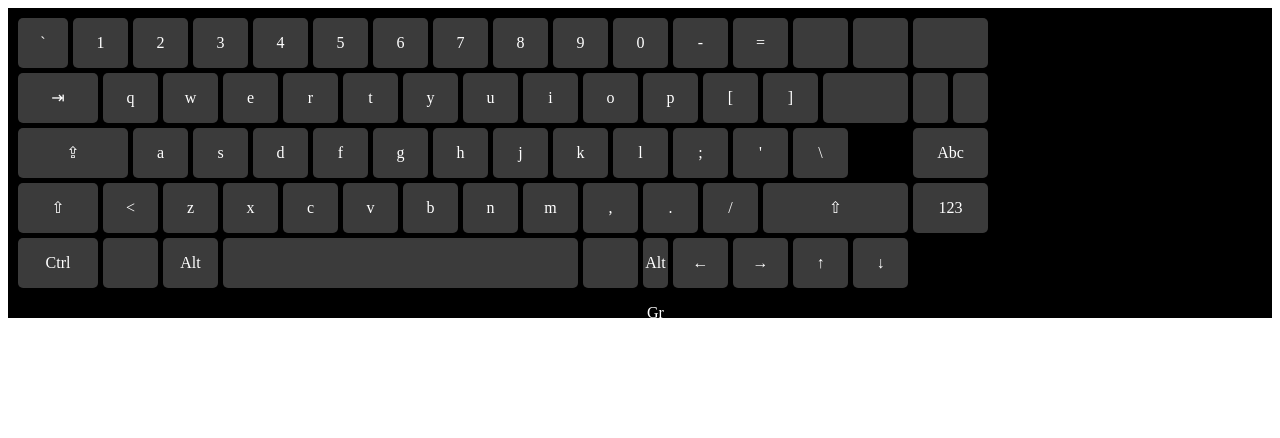
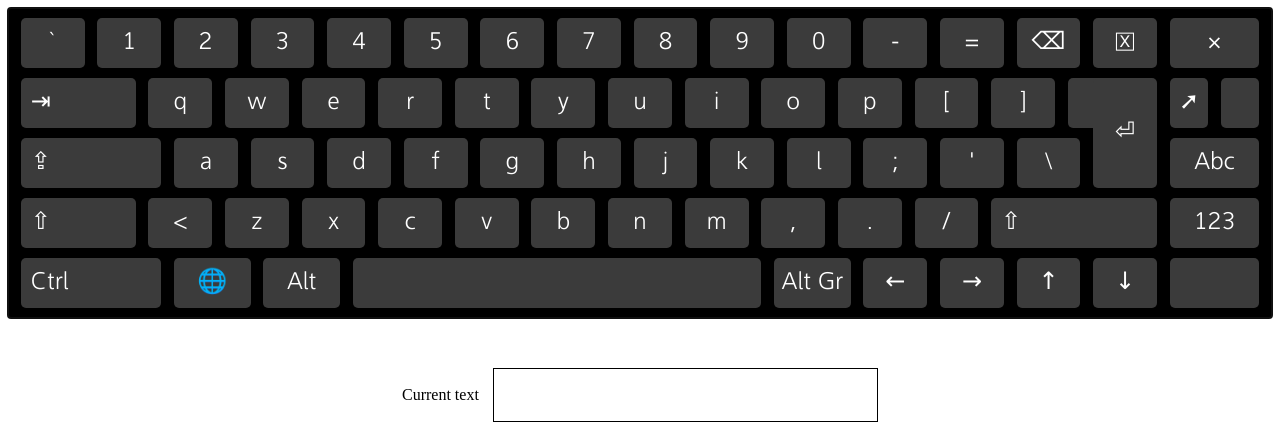
Before and after one commit to la-nuta/godel-task, a website: page index.html in a window 1280 px wide. Drawn offline with nearby package versions, Linux system fonts and the light colour scheme; files that its build step writes are made by us from their sources.

Commit message:
Initial commit for js

```diff
--- /dev/null
+++ b/fonts/agane/Freeware License.txt
@@ -0,0 +1,5 @@
+This font was found on the internet and did not come with a license. While we try to make sure that all the fonts on fontsquirrel.com are properly licensed for commercial use, there are many fonts that have either been abandoned by their authors or the authors distribute their fonts without an explicit license.
+
+It is our opinion that if the unlicensed font is freely available for download from either the original source or from multiple free-font sites then we assume it to be safe to use the font commercially. This is no guarantee of such freedom, but there are so many unlicensed free fonts distributed by primary sources that the intentions must be read that the font is free to use how you like.
+
+We are not lawyers and don't pretend to be them on TV. Please report any errors/violations you know of. http://www.fontsquirrel.com/contact
--- a/index.html
+++ b/index.html
@@ -4,87 +4,89 @@
     <meta charset="UTF-8">
     <title>Title</title>
     <link rel="stylesheet" href="styles/style.css">
+    <script defer src="js/keyboard.js"></script>
     <script defer src="js/app.js"></script>
-    <script defer src="js/keyboard.js"></script>
 </head>
 <body>
-<div class="keyboard-wrapper">
-    <div class="key key1">`</div>
-    <div class="key key2">1</div>
-    <div class="key key3">2</div>
-    <div class="key key4">3</div>
-    <div class="key key5">4</div>
-    <div class="key key6">5</div>
-    <div class="key key7">6</div>
-    <div class="key key8">7</div>
-    <div class="key key9">8</div>
-    <div class="key key10">9</div>
-    <div class="key key11">0</div>
-    <div class="key key12">-</div>
-    <div class="key key13">=</div>
-    <div class="key key14"></div>
-    <div class="key key15"></div>
-    <div class="key key16"></div>
+<div class="keyboard-wrapper" tabindex="1">
+    <div class="key printable row1 key1">`</div>
+    <div class="key printable row1 key2">1</div>
+    <div class="key printable row1 key3">2</div>
+    <div class="key printable row1 key4">3</div>
+    <div class="key printable row1 key5">4</div>
+    <div class="key printable row1 key6">5</div>
+    <div class="key printable row1 key7">6</div>
+    <div class="key printable row1 key8">7</div>
+    <div class="key printable row1 key9">8</div>
+    <div class="key printable row1 key10">9</div>
+    <div class="key printable row1 key11">0</div>
+    <div class="key printable row1 key12">-</div>
+    <div class="key printable row1 key13">=</div>
+    <div class="key row1 key14">&#9003;</div>
+    <div class="key row1 key15">&#127303;</div>
+    <div class="key row1 key16">&#215;</div>
 
-    <div class="key key17">⇥</div>
-    <div class="key key18">q</div>
-    <div class="key key19">w</div>
-    <div class="key key20">e</div>
-    <div class="key key21">r</div>
-    <div class="key key22">t</div>
-    <div class="key key23">y</div>
-    <div class="key key24">u</div>
-    <div class="key key25">i</div>
-    <div class="key key26">o</div>
-    <div class="key key27">p</div>
-    <div class="key key28">[</div>
-    <div class="key key29">]</div>
-    <div class="key key30"></div>
-    <div class="key key31"></div>
-    <div class="key key32"></div>
+    <div class="key row2 key17">&#8677;</div>
+    <div class="key printable row2 key18">q</div>
+    <div class="key printable row2 key19">w</div>
+    <div class="key printable row2 key20">e</div>
+    <div class="key printable row2 key21">r</div>
+    <div class="key printable row2 key22">t</div>
+    <div class="key printable row2 key23">y</div>
+    <div class="key printable row2 key24">u</div>
+    <div class="key printable row2 key25">i</div>
+    <div class="key printable row2 key26">o</div>
+    <div class="key printable row2 key27">p</div>
+    <div class="key printable row2 key28">[</div>
+    <div class="key printable row2 key29">]</div>
+    <div class="key row2 key30"></div>
+    <div class="key row2 key30-1">&#9166;</div>
+    <div class="key row2 key31">&#10138;</div>
+    <div class="key row2 key32"></div>
 
-    <div class="key key33">⇪</div>
-    <div class="key key34">a</div>
-    <div class="key key35">s</div>
-    <div class="key key36">d</div>
-    <div class="key key37">f</div>
-    <div class="key key38">g</div>
-    <div class="key key39">h</div>
-    <div class="key key40">j</div>
-    <div class="key key41">k</div>
-    <div class="key key42">l</div>
-    <div class="key key43">;</div>
-    <div class="key key44">'</div>
-    <div class="key key45">\</div>
-    <div class="key key46">Abc</div>
+    <div class="key row3 key33">&#8682;</div>
+    <div class="key printable row3 key34">a</div>
+    <div class="key printable row3 key35">s</div>
+    <div class="key printable row3 key36">d</div>
+    <div class="key printable row3 key37">f</div>
+    <div class="key printable row3 key38">g</div>
+    <div class="key printable row3 key39">h</div>
+    <div class="key printable row3 key40">j</div>
+    <div class="key printable row3 key41">k</div>
+    <div class="key printable row3 key42">l</div>
+    <div class="key printable row3 key43">;</div>
+    <div class="key printable row3 key44">'</div>
+    <div class="key printable row3 key45">\</div>
+    <div class="key row3 key46">Abc</div>
 
-    <div class="key key47">⇧</div>
-    <div class="key key48"><</div>
-    <div class="key key49">z</div>
-    <div class="key key50">x</div>
-    <div class="key key51">c</div>
-    <div class="key key52">v</div>
-    <div class="key key53">b</div>
-    <div class="key key54">n</div>
-    <div class="key key55">m</div>
-    <div class="key key56">,</div>
-    <div class="key key57">.</div>
-    <div class="key key58">/</div>
-    <div class="key key59">⇧</div>
-    <div class="key key60">123</div>
+    <div class="key row4 key47">&#8679;</div>
+    <div class="key printable row4 key48"><</div>
+    <div class="key printable row4 key49">z</div>
+    <div class="key printable row4 key50">x</div>
+    <div class="key printable row4 key51">c</div>
+    <div class="key printable row4 key52">v</div>
+    <div class="key printable row4 key53">b</div>
+    <div class="key printable row4 key54">n</div>
+    <div class="key printable row4 key55">m</div>
+    <div class="key printable row4 key56">,</div>
+    <div class="key printable row4 key57">.</div>
+    <div class="key printable row4 key58">/</div>
+    <div class="key row4 key59">&#8679;</div>
+    <div class="key row4 key60">123</div>
 
-    <div class="key key61">Ctrl</div>
-    <div class="key key62"></div>
-    <div class="key key63">Alt</div>
-    <div class="key key64"></div>
-    <div class="key key65"></div>
-    <div class="key key66">Alt Gr</div>
-    <div class="key key67">←</div>
-    <div class="key key68">→</div>
-    <div class="key key69">↑</div>
-    <div class="key key70">↓</div>
-    <!--<div class="key key71">↓</div>-->
+    <div class="key row5 key61">Ctrl</div>
+    <div class="key row5 key62">&#127760;</div>
+    <div class="key row5 key63">Alt</div>
+    <div class="key printable row5 key64">&#32;</div>
+    <div class="key row5 key65">Alt Gr</div>
+    <div class="key row5 key66">&#8592;</div>
+    <div class="key row5 key67">&#8594;</div>
+    <div class="key row5 key68">&#8593;</div>
+    <div class="key row5 key69">&#8595;</div>
+    <div class="key row5 key70"></div>
 </div>
+
+<form name="keyboardForm" class="keyboard-form"> <label class="keyboard-label"> Current text <input type="text" name="keyboardInput" class="keyboard-input"></label></form>
 
 </body>
 </html>
--- a/js/keyboard.js
+++ b/js/keyboard.js
@@ -1,25 +1,76 @@
 class Keyboard {
     constructor() {
         this.el = document.querySelector('div.keyboard-wrapper');
-    }
+        this.keys = document.querySelectorAll('.key');
+        this.keyCodes = [
+            192, 49, 50, 51, 52, 53, 54, 55, 56, 57, 48, 189, 187, 'x', 'x', 'x',
+            9, 81, 87, 69, 82, 84, 89, 85, 73, 79, 80, 219, 221, 0, 13, 'x', 'x',
+            20, 65, 83, 68, 70, 71, 72, 74, 75, 76, 186, 222, 220, 'x',
+            16, 'x', 90, 88, 67, 86, 66, 78, 77, 188, 190, 191, 16, 'x',
+            17, 'x', 18, 32, 'alt gr', 37, 39, 38, 40, 'x'];
 
-    init() {
+        this.ciryllicKeyboard = ['`', '1', '2', '3', '4', '5', '6', '7', '8', '9', '0', '-', '=', String.fromCharCode(9003), String.fromCharCode(127303), String.fromCharCode(215),
+            String.fromCharCode(8677), 'й', 'ц', 'у', 'к', 'е', 'н', 'г', 'ш', 'щ', 'з', 'х', 'ъ', String.fromCharCode(9166), String.fromCharCode(10138), 'Abc',
+            String.fromCharCode(8682), 'ф', 'ы', 'в', 'а', 'п', 'р', 'о', 'л', 'д', 'ж', 'э', '\\', '??????',
+            String.fromCharCode(8679), '<', 'я', 'ч', 'с', 'м', 'и', 'т', 'ь', 'б', 'ю', '.', String.fromCharCode(8679), '123',
+            'Ctrl', String.fromCharCode(127760), 'Alt', '', 'Alt Gr', String.fromCharCode(8592), String.fromCharCode(8594), String.fromCharCode(8593), String.fromCharCode(8595), '?????'];
+        this.latinKeyboard = ['`', '1', '2', '3', '4', '5', '6', '7', '8', '9', '0', '-', '=', String.fromCharCode(9003), String.fromCharCode(127303), String.fromCharCode(215),
+            String.fromCharCode(8677), 'q', 'w', 'e', 'r', 't', 'y', 'u', 'i', 'o', 'p', '[', ']', String.fromCharCode(9166), String.fromCharCode(10138), 'Abc',
+            String.fromCharCode(8682), 'a', 's', 'd', 'f', 'g', 'h', 'j', 'k', 'l', ';', '\'', '\\', '??????',
+            String.fromCharCode(8679), '<', 'z', 'x', 'c', 'v', 'b', 'n', 'm', ',', '.', '/', String.fromCharCode(8679), '123',
+            'Ctrl', String.fromCharCode(127760), 'Alt', '', 'Alt Gr', String.fromCharCode(8592), String.fromCharCode(8594), String.fromCharCode(8593), String.fromCharCode(8595), '?????'];
 
+        this.input = document.forms.keyboardForm.keyboardInput;
+
+        this.el.addEventListener('click', this);
+        this.el.addEventListener('keydown', this);
+        this.el.focus();
     }
 
     handleEvent(e) {
         switch (e.type) {
+            case 'click':
+                return this.onClick(e);
             case 'keydown':
                 return this.onKeydown(e);
         }
     }
 
+    onClick(e) {
+        if (e.currentTarget === this.el) {
+            this.el.focus();
+        } else {
+            this.el.blur();
+        }
+        if (e.target.classList.contains('key')) {
+            this.cleanCurrent();
+            e.target.classList.add('current');
+        }
+        if (e.target.classList.contains('printable')) {
+            this.input.value = `${this.input.value}${e.target.textContent}`;
+        }
+        if (e.target.classList.contains('key16')) {
+            this.destroy();
+        }
+    }
+
     onKeydown(e) {
+        this.cleanCurrent();
+        let index = this.keyCodes.indexOf(e.keyCode);
+        this.keys[index].classList.add('current');
+    }
 
+    cleanCurrent() {
+        let keysNum = this.keys.length;
+        for (let i = 0; i < keysNum; i++) {
+            this.keys[i].classList.contains('current') && this.keys[i].classList.remove('current');
+        }
     }
 
     destroy() {
         this.el.remove();
+        document.forms.keyboardForm.remove();
+        this.el.removeEventListener('onClick', this);
         this.el.removeEventListener('keydown', this);
     }
 }
--- a/styles/style.less
+++ b/styles/style.less
@@ -1,242 +1,264 @@
+@font-face {
+  font-family: 'Aganè';
+  src: url('../fonts/agane/Aganè 45 (light).ttf');
+  font-weight: normal;
+  font-style: normal;
+}
+
 .keyboard-wrapper {
   background-color: #000000;
   color: #ffffff;
   display: grid;
-  height: 290px;
-  padding: 10px;
-  grid-template-areas:
-          "key001 key002 key002 key003 key003 key004 key004  key005 key005 key006 key006 key007 key007 key008 key008 key009 key009  key010 key010 key011 key011 key012 key012 key013 key013 key014 key014  key015 key015 key016 key016"
-"key117 key117 key118 key118 key119 key119 key120  key120 key121 key121 key122 key122 key123 key123 key124 key124 key125 key125  key126 key126 key127 key127 key128 key128 key129 key129 key130 key130 key130 key131 key132"
-  "key233 key233 key233 key234 key234   key235 key235  key236 key236 key237   key237 key238 key238 key239 key239   key240 key240  key241 key241 key242   key242 key243 key243 key244 key244   key245 key245 b b   key246 key246 "
-          "key347 key347 key348 key348 key349   key349 key350 key350 key351  key351   key352 key352 key353 key353 key354   key354 key355 key355 key356  key356   key357 key357 key358 key358 key359 key359 key359 key359 key359 key360 key360"
-  "key461 key461 key462 key462 key463   key463 key464 key464 key464 key464   key464 key464 key464 key464 key464   key464 key464 key464 key465 key465    key466 key467 key467 key468 key468   key469 key469 key470 key470 key471 key471"
-;
+  grid-template-rows: repeat(31, 10px);
+  grid-template-columns: repeat(99, 2fr);
+  text-align: center;
+  line-height: 50px;
+  margin: auto;
 
-  grid-template-rows: 50px 50px 50px 50px 50px;
-  grid-template-columns: 50px 25px 25px 25px 25px 25px 25px 25px 25px 25px 25px 25px 25px 25px 25px 25px 25px 25px 25px 25px 25px 25px 25px 25px 25px 25px 25px 25px 25px 35px 35px;
-  grid-gap: 5px;
-  text-align: center;
-line-height: 50px;
-  .key{
+  .key {
     background-color: #3b3b3b;
-border-radius: 5px;
+    border-radius: 5px;
+    font-size: 1.5em;
+    font-family: 'Aganè', Verdana, sans-serif;
+    font-weight: 300;
+    &.row1{
+      grid-row-start: 2;
+      grid-row-end: 7;
+    }
+    &.row2{
+      grid-row-start: 8;
+      grid-row-end: 13;
+    }
+    &.row3{
+      grid-row-start: 14;
+      grid-row-end: 19;
+    }
+    &.row4{
+      grid-row-start: 20;
+      grid-row-end: 25;
+    }
+    &.row5{
+      grid-row-start: 26;
+      grid-row-end: 31;
+    }
+    &.current {
+      color: #06adff;
+    }
   }
   .key1 {
-    grid-area: key001;
+    grid-column-start: 2;
+    grid-column-end: 7;
   }
   .key2 {
-    grid-area: key002;
+    grid-column-start: 8;
+    grid-column-end: 13;
   }
-  .key3 {
-    grid-area: key003;
-  }
-  .key4 {
-    grid-area: key004;
-  }
-  .key5 {
-    grid-area: key005;
-  }
-  .key6 {
-    grid-area: key006;
-  }
-  .key7 {
-    grid-area: key007;
-  }
-  .key8 {
-    grid-area: key008;
-  }
-  .key9 {
-    grid-area: key009;
-  }
-  .key10 {
-    grid-area: key010;
-  }
-  .key11 {
-    grid-area: key011;
-  }
-  .key12 {
-    grid-area: key012;
-  }
-  .key13 {
-    grid-area: key013;
-  }
-  .key14 {
-    grid-area: key014;
-  }
-  .key15 {
-    grid-area: key015;
-  }
-  .key16 {
-    grid-area: key016;
+  .key3, .key34 {
+    grid-column-start: 14;
+    grid-column-end: 19;
   }
 
-  .key17 {
-    grid-area: key117;
+  .key4, .key35 {
+    grid-column-start: 20;
+    grid-column-end: 25;
   }
-  .key18 {
-    grid-area: key118;
+  .key5, .key36 {
+    grid-column-start: 26;
+    grid-column-end: 31;
   }
-  .key19 {
-    grid-area: key119;
+  .key6, .key37 {
+    grid-column-start: 32;
+    grid-column-end: 37;
   }
-  .key20 {
-    grid-area: key120;
+  .key7, .key38 {
+    grid-column-start: 38;
+    grid-column-end: 43;
   }
-  .key21 {
-    grid-area: key121;
+  .key8, .key39 {
+    grid-column-start: 44;
+    grid-column-end: 49;
   }
-  .key22 {
-    grid-area: key122;
+  .key9, .key40 {
+    grid-column-start: 50;
+    grid-column-end: 55;
   }
-  .key23 {
-    grid-area: key123;
+  .key10, .key41 {
+    grid-column-start: 56;
+    grid-column-end: 61;
   }
-  .key24 {
-    grid-area: key124;
+  .key11, .key42 {
+    grid-column-start: 62;
+    grid-column-end: 67;
   }
-  .key25 {
-    grid-area: key125;
+  .key12, .key43 {
+    grid-column-start: 68;
+    grid-column-end: 73;
   }
-  .key26 {
-    grid-area: key126;
+  .key13, .key44 {
+    grid-column-start: 74;
+    grid-column-end: 79;
   }
-  .key27 {
-    grid-area: key127;
+
+  .key14, .key45 {
+    grid-column-start: 80;
+    grid-column-end: 85;
   }
-  .key28 {
-    grid-area: key128;
+  .key15, .key30-2 {
+    grid-column-start: 86;
+    grid-column-end: 91;
   }
-  .key29 {
-    grid-area: key129;
-  }
-  .key30 {
-    grid-area: key130;
-  }
-  .key31 {
-    grid-area: key131;
-  }
-  .key32 {
-    grid-area: key132;
+
+  .key16, .key46 {
+    grid-column-start: 92;
+    grid-column-end: 99;
   }
 
 
-  .key33 {
-    grid-area: key233;
+  .key17, .key47 {
+    grid-column-start: 2;
+    grid-column-end: 11;
   }
-  .key34 {
-    grid-area: key234;
+  .key18, .key48 {
+    grid-column-start: 12;
+    grid-column-end: 17;
   }
-  .key35 {
-    grid-area: key235;
+  .key19, .key49 {
+    grid-column-start: 18;
+    grid-column-end: 23;
   }
-  .key36 {
-    grid-area: key236;
+  .key20, .key50 {
+    grid-column-start: 24;
+    grid-column-end: 29;
   }
-  .key37 {
-    grid-area: key237;
+  .key21, .key51 {
+    grid-column-start: 30;
+    grid-column-end: 35;
   }
-  .key38 {
-    grid-area: key238;
+  .key22, .key52 {
+    grid-column-start: 36;
+    grid-column-end: 41;
   }
-  .key39 {
-    grid-area: key239;
+  .key23, .key53 {
+    grid-column-start: 42;
+    grid-column-end: 47;
   }
-  .key40 {
-    grid-area: key240;
+  .key24, .key54 {
+    grid-column-start: 48;
+    grid-column-end: 53;
   }
-  .key41 {
-    grid-area: key241;
+  .key25, .key55 {
+    grid-column-start: 54;
+    grid-column-end: 59;
   }
-  .key42 {
-    grid-area: key242;
+  .key26, .key56 {
+    grid-column-start: 60;
+    grid-column-end: 65;
   }
-  .key43 {
-    grid-area: key243;
+  .key27, .key57 {
+    grid-column-start: 66;
+    grid-column-end: 71;
   }
-  .key44 {
-    grid-area: key244;
+  .key28, .key58 {
+    grid-column-start: 72;
+    grid-column-end: 77;
   }
-  .key45 {
-    grid-area: key245;
+  .key29 {
+    grid-column-start: 78;
+    grid-column-end: 83;
   }
-  .key46 {
-    grid-area: key246;
+  .key30 {
+    grid-column-start: 84;
+    grid-column-end: 87;
+  }
+
+  .key30-1 {
+    grid-column-start: 86;
+    grid-column-end: 91;
+    height: 110px;
+    line-height: 110px;
+  }
+
+  .key31 {
+    grid-column-start: 92;
+    grid-column-end: 95;
+    perspective: 500px;
+  }
+  .key32 {
+    grid-column-start: 96;
+    grid-column-end: 99;
   }
 
 
-  .key47 {
-    grid-area: key347;
-  }
-  .key48 {
-    grid-area: key348;
-  }
-  .key49 {
-    grid-area: key349;
-  }
-  .key50 {
-    grid-area: key350;
-  }
-  .key51 {
-    grid-area: key351;
-  }
-  .key52 {
-    grid-area: key352;
-  }
-  .key53 {
-    grid-area: key353;
-  }
-  .key54 {
-    grid-area: key354;
-  }
-  .key55 {
-    grid-area: key355;
-  }
-  .key56 {
-    grid-area: key356;
-  }
-  .key57 {
-    grid-area: key357;
-  }
-  .key58 {
-    grid-area: key358;
-  }
-  .key59 {
-    grid-area: key359;
-  }
-  .key60 {
-    grid-area: key360;
+  .key33, .key61 {
+    grid-column-start: 2;
+    grid-column-end: 13;
+    text-align: start;
+    text-indent: 10px;
   }
 
-  .key61 {
-    grid-area: key461;
+  .key59 {
+    grid-column-start: 78;
+    grid-column-end: 91;
   }
+  .key60, .key70{
+    grid-column-start: 92;
+    grid-column-end: 99;
+  }
+
+
   .key62 {
-    grid-area: key462;
+    grid-column-start: 14;
+    grid-column-end: 20;
   }
   .key63 {
-    grid-area: key463;
+    grid-column-start: 21;
+    grid-column-end: 27;
   }
   .key64 {
-    grid-area: key464;
+    grid-column-start: 28;
+    grid-column-end: 60;
   }
+
   .key65 {
-    grid-area: key465;
+    grid-column-start: 61;
+    grid-column-end: 67;
   }
   .key66 {
-    grid-area: key466;
+    grid-column-start: 68;
+    grid-column-end: 73;
   }
   .key67 {
-    grid-area: key467;
+    grid-column-start: 74;
+    grid-column-end: 79;
   }
-  .key68 {
-    grid-area: key468;
+  .key68{
+    grid-column-start: 80;
+    grid-column-end: 85;
   }
   .key69 {
-    grid-area: key469;
-  }.key70 {
-    grid-area: key470;
+    grid-column-start: 86;
+    grid-column-end: 91;
   }
-  .key71 {
-    grid-area: key471;
+
+
+  .key17, .key47, .key59 {
+    text-align: start;
+    text-indent: 10px;
+  }
+
+  .key15{
+    font-size: 1em;
   }
 }
+
+.keyboard-form{
+  margin: 50px auto;
+  text-align: center;
+
+  .keyboard-input{
+    width: 30%;
+    height: 50px;
+    border: 1px solid #000000;
+    margin-left: 10px;
+  }
+}
```
Also changed, not shown: fonts/agane/Aganè 45 (light).ttf (added), fonts/agane/Aganè 55 (roman) sign.ttf (added), fonts/agane/Aganè 55 (roman).ttf (added), fonts/agane/Aganè 65 (Bold) sign.ttf (added), fonts/agane/Aganè 65 (Bold).ttf (added), fonts/agane/Aganè 75 (Extra Bold) sign.ttf (added), fonts/agane/Aganè 75 (Extra Bold).ttf (added).
